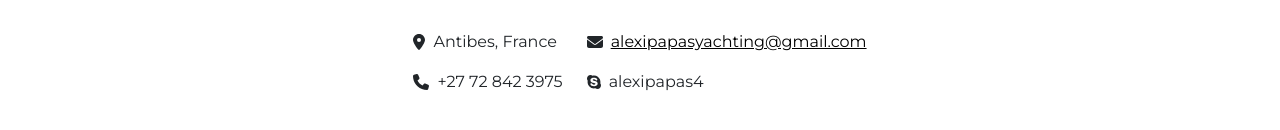
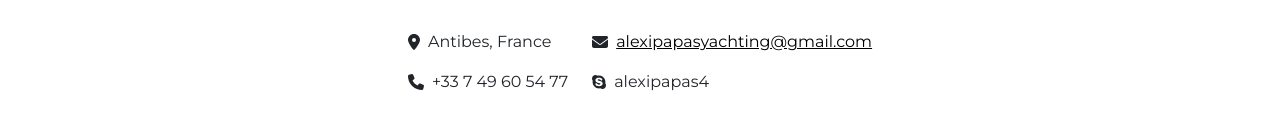
Before and after one commit to Keelan-Matthews/alexi-yacht-portfolio, a React (Create React App) app: page / in a window 1280 px wide. Shown: the part 2462-2592 px from the top of the page. Built offline with nearby package versions, Linux system fonts and the light colour scheme.

Commit message:
PDF updates

```diff
--- a/src/components/QualificationCard.jsx
+++ b/src/components/QualificationCard.jsx
@@ -7,7 +7,7 @@ function QualificationCard(props) {
             <img src={ props.illustration } className="skill-illustration py-4" alt="" />
             <p className="fw-bold">{ props.title }</p>
         </div>
-        <a href={ props.pdf } role="button" className="btn btn-primary mb-3 text-muted fw-bold card-button" download={ props.name }>Certificate</a>
+        <a href={ props.pdf } role="button" className="btn btn-primary mb-3 text-muted fw-bold card-button" /*download={ props.name }*/>Certificate</a>
     </div>
   )
 }
--- a/src/components/footer.jsx
+++ b/src/components/footer.jsx
@@ -15,7 +15,7 @@ export default function footer() {
         </div>
         <div className="d-flex align-items-center">
           <FontAwesomeIcon icon={ faPhone } className="me-2" />
-          <p className="mb-0">+27 72 842 3975</p>
+          <p className="mb-0">+33 7 49 60 54 77</p>
         </div>
       </div>
 
--- a/src/components/qualifications.jsx
+++ b/src/components/qualifications.jsx
@@ -13,6 +13,7 @@ import STCWForm from '../media/pdf/stcw.pdf';
 import YachtRating from '../media/pdf/yacht-rating.pdf';
 import ENG1 from '../media/pdf/eng1.pdf';
 import DriversPermit from '../media/pdf/driving-permit.pdf';
+import openWaterDiving from '../media/pdf/diving.pdf';
 
 
 export default function () {
@@ -27,7 +28,7 @@ export default function () {
                 <QualificationCard illustration={ STWC } title="STCW 2010" pdf={ STCWForm } />
                 <QualificationCard illustration={ Motor } title="Small Powerboat & RIB Master License" pdf={ RibMaster } name="RIB Master License" />
                 <QualificationCard illustration={ Yacht } title="MCA Approved Yacht Rating Certificate" pdf={ YachtRating } name="Yacht Rating Certificate" />
-                <QualificationCard illustration={ Diving } title="Open Water Diving" />
+                <QualificationCard illustration={ Diving } title="Open Water Diving"vpdf={ openWaterDiving } name="Open Water Diving Certificate" />
                 <QualificationCard illustration={ Health } title="ENG 1" pdf={ ENG1 } name="ENG 1" />
                 <QualificationCard illustration={ License } title="Driver's License" pdf={ DriversPermit } name="Driver's Permit" />
             </div>
```
Also changed, not shown: 2 other files (tests, documents, lock files or other folders).
